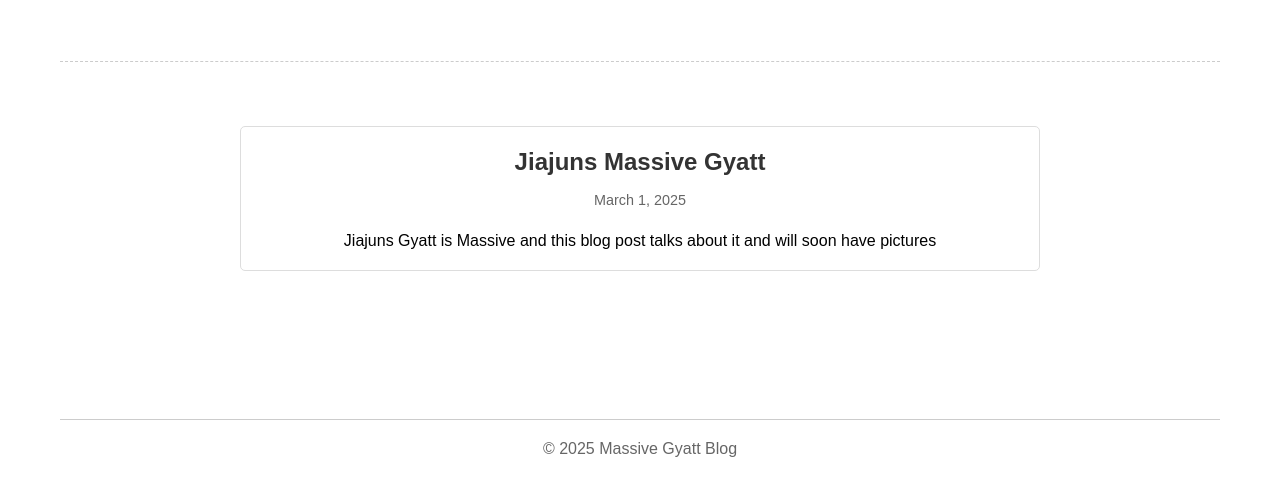
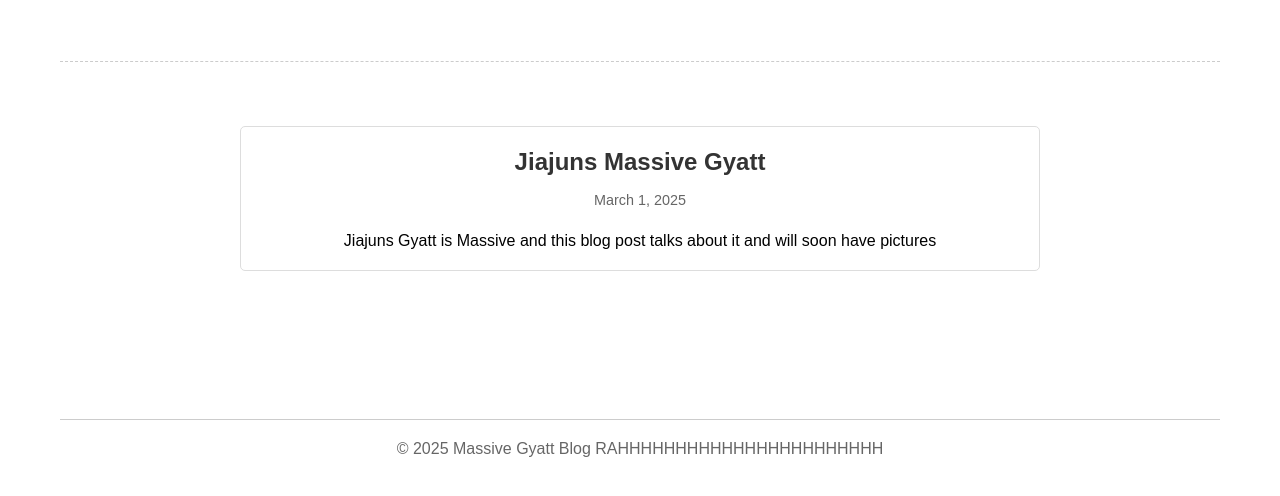
Before and after one commit to rumiz123/MassiveGyatt, a plain HTML site: page index.html in a window 1280 px wide. Shown: the part 302-798 px from the top of the page. Drawn offline with Linux system fonts and the light colour scheme.

Commit message:
added the RAHHHHH

```diff
--- a/index.html
+++ b/index.html
@@ -30,7 +30,9 @@
     </main>
 
     <footer>
-        <p>© 2025 Massive Gyatt Blog</p>
+        <p>© 2025 Massive Gyatt Blog
+            RAHHHHHHHHHHHHHHHHHHHHHHH
+        </p>
     </footer>
 </body>
 </html>
```
